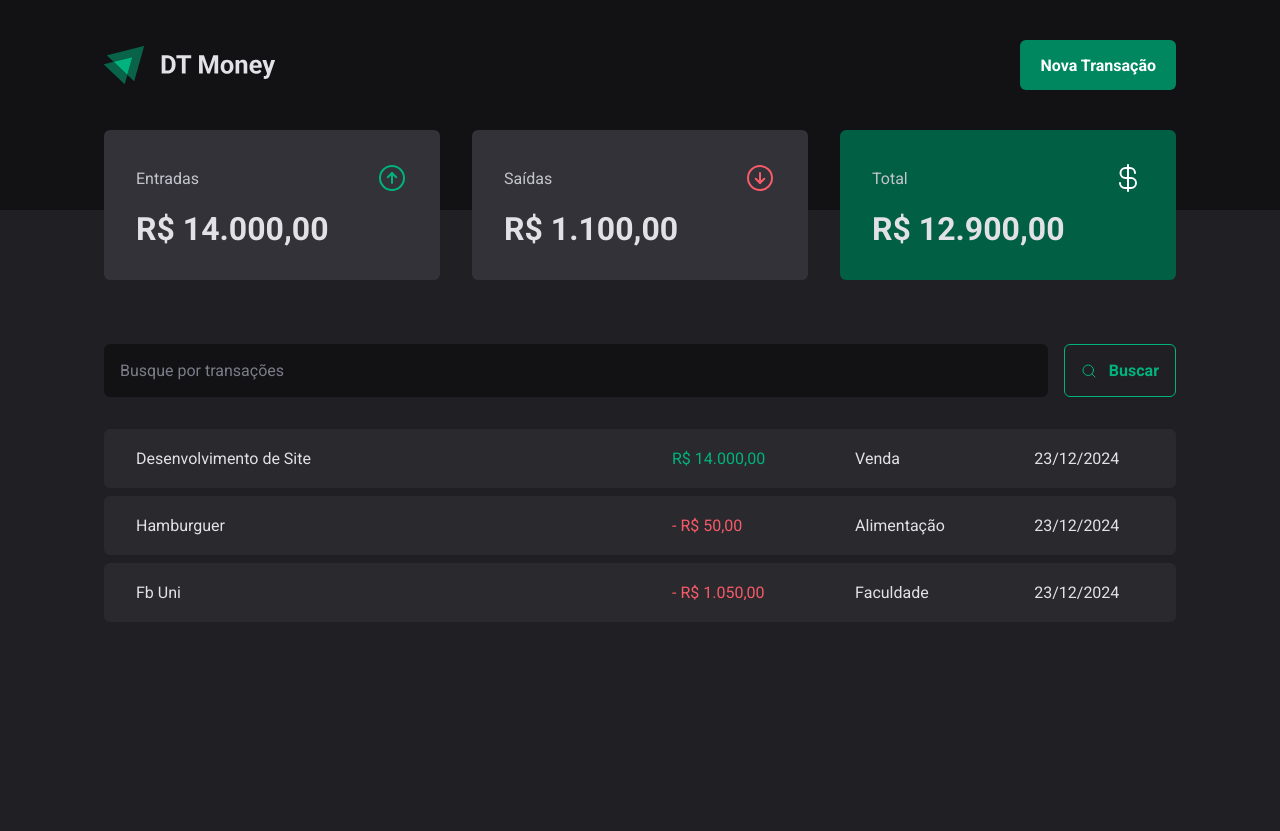
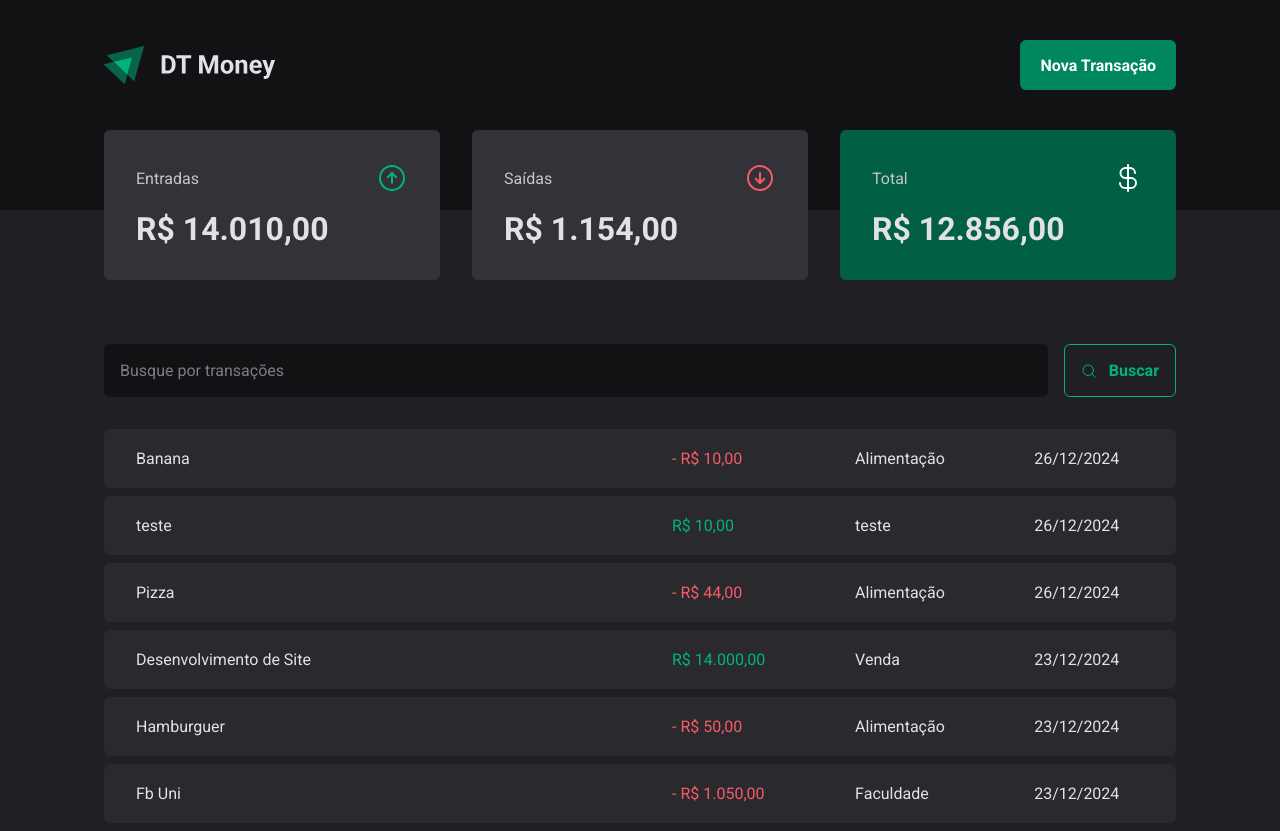
Before and after one commit to CarlosAlexandredevv/Dt-money, a React (Vite) app: page / in a window 1280 px wide. Before the commit the page ends 800 px from the top, so only its background shows below. Built offline with nearby package versions, Linux system fonts and the light colour scheme; data requests are answered from the project's data file.

Commit message:
:sparkles: feat: create new transaction

```diff
--- a/server.json
+++ b/server.json
@@ -8,7 +8,6 @@
       "price": 14000,
       "createdAt": "2024-12-23T14:55:02.625Z"
     },
-
     {
       "id": 2,
       "description": "Hamburguer",
@@ -17,7 +16,6 @@
       "price": 50,
       "createdAt": "2024-12-23T14:30:02.625Z"
     },
-
     {
       "id": 3,
       "description": "Fb Uni",
@@ -25,6 +23,30 @@
       "category": "Faculdade",
       "price": 1050,
       "createdAt": "2024-12-23T14:30:02.625Z"
+    },
+    {
+      "description": "Pizza",
+      "price": 44,
+      "category": "Alimentação",
+      "type": "outcome",
+      "createdAt": "2024-12-26T13:07:30.209Z",
+      "id": 4
+    },
+    {
+      "description": "teste",
+      "price": 10,
+      "category": "teste",
+      "type": "income",
+      "createdAt": "2024-12-26T13:22:52.373Z",
+      "id": 5
+    },
+    {
+      "description": "Banana",
+      "price": 10,
+      "category": "Alimentação",
+      "type": "outcome",
+      "createdAt": "2024-12-26T13:24:29.237Z",
+      "id": 6
     }
   ]
 }
--- a/src/components/NewTransactionModal/index.tsx
+++ b/src/components/NewTransactionModal/index.tsx
@@ -11,6 +11,9 @@
 import { Controller, useForm } from 'react-hook-form';
 import { zodResolver } from '@hookform/resolvers/zod';
 
+import { useContext } from 'react';
+import { TransactionsContext } from '../../contexts/TransactionsContext';
+
 const newTransactionFormSchema = z.object({
   description: z.string(),
   price: z.number(),
@@ -21,18 +24,27 @@
 type NewTransactonFormInputs = z.infer<typeof newTransactionFormSchema>;
 
 export function NewTransactionModal() {
+  const { createTransaction } = useContext(TransactionsContext);
   const {
     control,
     register,
     handleSubmit,
     formState: { isSubmitting },
+    reset,
   } = useForm<NewTransactonFormInputs>({
     resolver: zodResolver(newTransactionFormSchema),
   });
 
   async function handleCreateNewTransaction(data: NewTransactonFormInputs) {
-    await new Promise((resolve) => setTimeout(resolve, 2000));
-    console.log(data);
+    const { description, price, category, type } = data;
+
+    await createTransaction({
+      description,
+      price,
+      category,
+      type,
+    });
+    reset();
   }
 
   return (
--- a/src/contexts/TransactionsContext.tsx
+++ b/src/contexts/TransactionsContext.tsx
@@ -10,9 +10,17 @@
   createdAt: string;
 }
 
+interface CreateTransactionInput {
+  description: string;
+  price: number;
+  category: string;
+  type: 'income' | 'outcome';
+}
+
 interface TransactionContextType {
   transactions: Transaction[];
   fetchTransactions: (query?: string) => Promise<void>;
+  createTransaction: (data: CreateTransactionInput) => Promise<void>;
 }
 
 interface TransactionsProviderProps {
@@ -27,10 +35,25 @@
   async function fetchTransactions(query?: string) {
     const response = await api.get('/transactions', {
       params: {
+        _sort: 'createdAt',
+        _order: 'desc',
         q: query,
       },
     });
     setTransactions(response.data);
+  }
+
+  async function createTransaction(data: CreateTransactionInput) {
+    const { description, price, category, type } = data;
+
+    const response = await api.post('transactions', {
+      description,
+      price,
+      category,
+      type,
+      createdAt: new Date(),
+    });
+    setTransactions((state) => [response.data, ...state]);
   }
 
   useEffect(() => {
@@ -42,6 +65,7 @@
       value={{
         transactions,
         fetchTransactions,
+        createTransaction,
       }}
     >
       {children}
```
